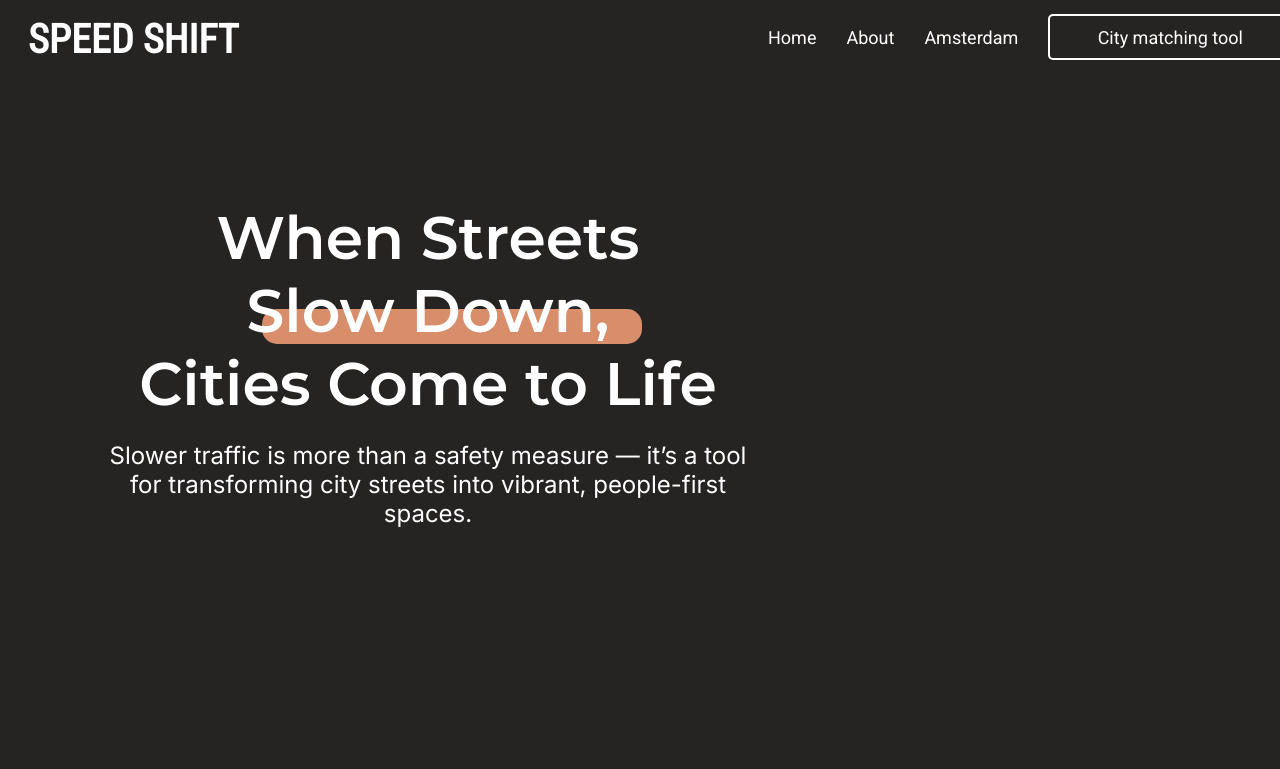
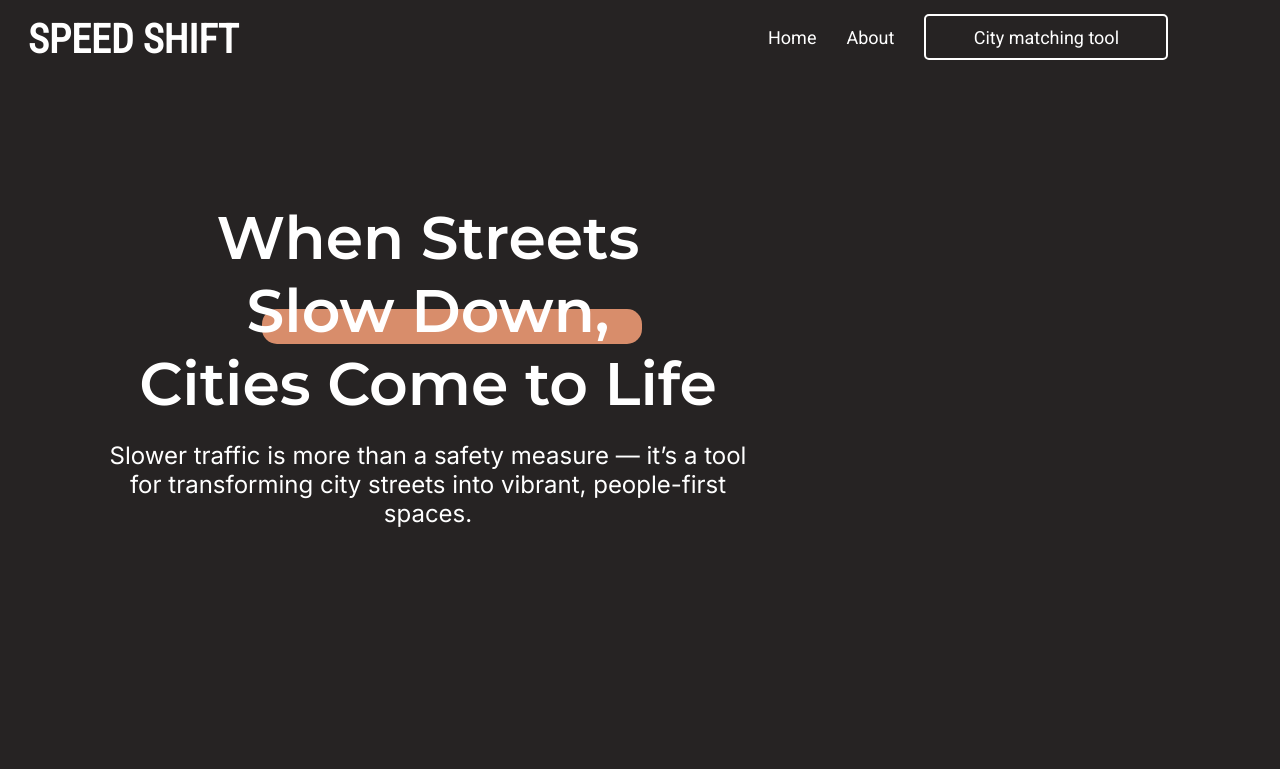
Before and after one commit to esterjez/30km, a Flask app: page / in a window 1280 px wide. Shown: the top 769 px of the page. Run offline with Flask 3, Linux system fonts and the light colour scheme.

Commit message:
errase of amsterdam links

```diff
--- a/30km/templates/base.html
+++ b/30km/templates/base.html
@@ -19,7 +19,6 @@
         <nav class="nav-links">
             <a href="{{ url_for('landing') }}">Home</a>
             <a href="{{ url_for('about') }}">About</a>
-            <a href="{{ url_for('amsterdam') }}">Amsterdam</a>
             {% block tool_button %}
                 <a href="{{ url_for('tool') }}" class="tool-button">City matching tool</a>
             {% endblock %}
--- a/30km/templates/landing.html
+++ b/30km/templates/landing.html
@@ -65,10 +65,6 @@
         <span>About the policy</span>
         <div class="arrow">➔</div>
     </a>
-    <a class="wide-button" href="{{ url_for('amsterdam') }}">
-        <span>Amsterdam as blueprint</span>
-        <div class="arrow">➔</div>
-    </a>
     <a class="wide-button" href="{{ url_for('tool') }}">
         <span>City matching tool</span>
         <div class="arrow">➔</div>
```
